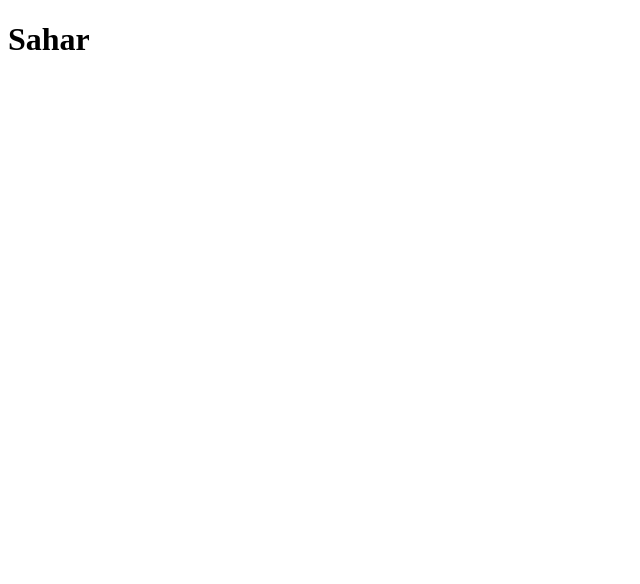
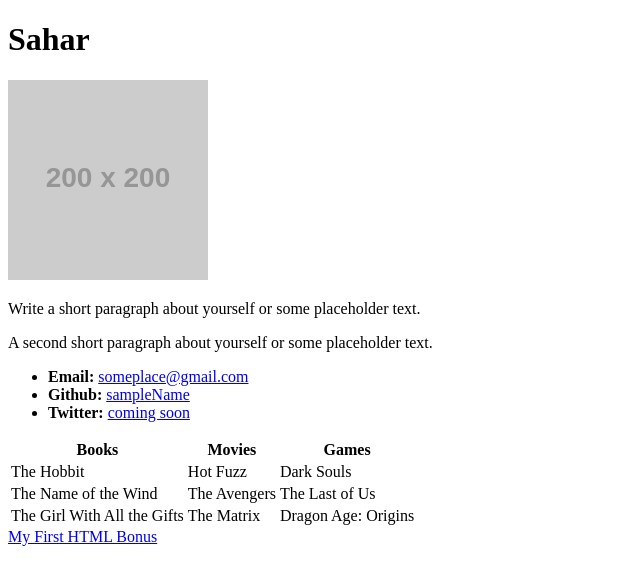
Before and after one commit to saharalaei/Sahar.github.io, a plain HTML site: page index.html in a window 1280 px wide. Shown: the whole page, without its empty margins (0-640 px from the left). Drawn offline with Linux system fonts and the light colour scheme; placeholder pictures from the web are drawn by us.

Commit message:
Update index.html

```diff
--- a/index.html
+++ b/index.html
@@ -9,6 +9,43 @@
 
   <h1>Sahar</h1>
 
+  <img src="https://placehold.it/200x200" alt="Your Name" >
+
+  <p>Write a short paragraph about yourself or some placeholder text.</p>
+  <p>A second short paragraph about yourself or some placeholder text.</p>
+
+  <ul>
+    <li><strong>Email:</strong> <a href="#">someplace@gmail.com</a></li>
+    <li><strong>Github:</strong> <a href="#">sampleName</a></li>
+    <li><strong>Twitter:</strong> <a href="#">coming soon</a></li>
+  </ul>
+
+  <table>
+    <tr>
+      <th>Books</th>
+      <th>Movies</th>
+      <th>Games</th>
+    </tr>
+    <tr>
+      <td>The Hobbit</td>
+      <td>Hot Fuzz</td>
+      <td>Dark Souls</td>
+    </tr>
+    <tr>
+      <td>The Name of the Wind</td>
+      <td>The Avengers</td>
+      <td>The Last of Us</td>
+    </tr>
+    <tr>
+      <td>The Girl With All the Gifts</td>
+      <td>The Matrix</td>
+      <td>Dragon Age: Origins</td>
+    </tr>
+  </table>
+
+  <!-- Bonus link to last class page -->
+  <a href="../../../../1/Activities/04-Stu_MyFirst_HTML/Solved/my-first-bonus.html">My First HTML Bonus</a>
+
 </body>
 
 </html>
```
